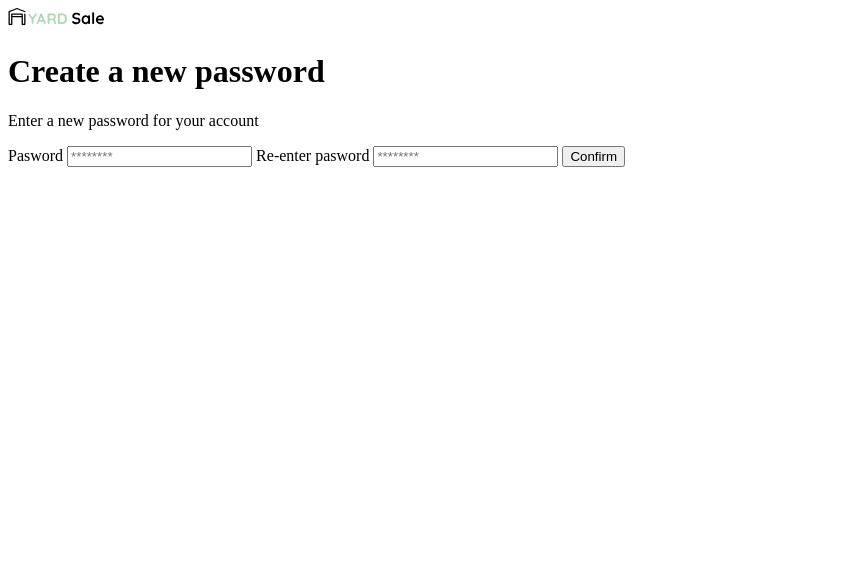
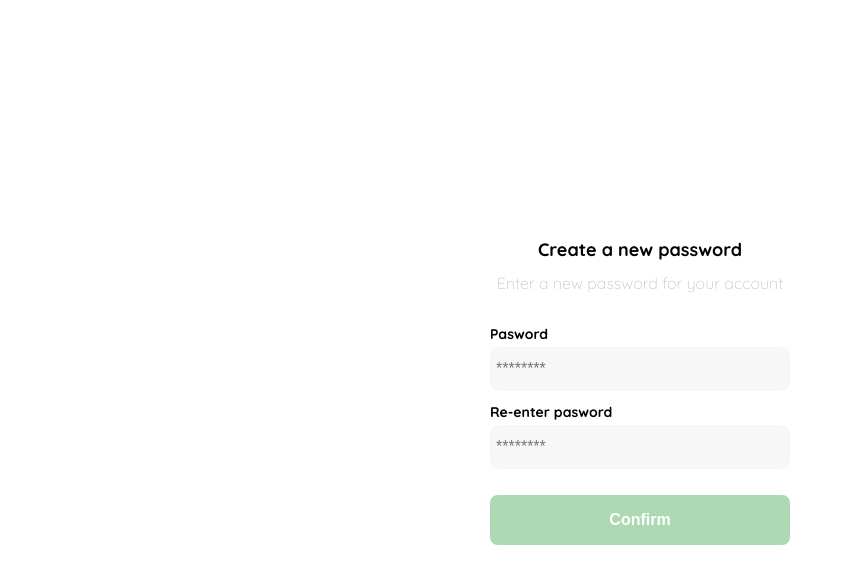
Before and after one commit to joseuribeh98/YardSale, a plain HTML site: page createNewPassword.html in a window 1280 px wide. Shown: the whole page, without its empty margins (0-845 px from the left). Drawn offline with Linux system fonts and the light colour scheme.

Commit message:
Added styles to CreateNewPassword.html

```diff
--- a/createNewPassword.html
+++ b/createNewPassword.html
@@ -5,6 +5,92 @@
     <meta http-equiv="X-UA-Compatible" content="IE=edge" />
     <meta name="viewport" content="width=device-width, initial-scale=1.0" />
     <title>Document</title>
+    <link rel="preconnect" href="https://fonts.gstatic.com" crossorigin>
+    <link href="https://fonts.googleapis.com/css2?family=Quicksand:wght@300;500;700&display=swap" rel="stylesheet">
+    <style>
+              :root {
+        --white: #ffffff;
+        --black: #000000;
+        --very-light-pink: #c7c7c7;
+        --text-input-field: #f7f7f7;
+        --hospital-green: #acd9b2;
+        --sm: 14px;
+        --md: 16px;
+        --lg: 18px;
+      }
+        body {
+            margin: 0;
+            font-family: 'Quicksand', sans-serif;
+        }
+        .login {
+            width: 100%;
+            height: 100vh;
+            display: grid;
+            place-items: center;
+        }
+        .form-container {
+            display: grid;
+            grid-template-rows: auto 1fr auto;
+            width: 300px;
+        }
+        .logo {
+            width: 150px;
+            margin-bottom: 48px;
+            justify-self: center;
+            display: none;
+        }
+        .title {
+            font-size: var(--lg);
+            margin-bottom: 12px;
+            text-align: center;
+        }
+        .subtitle {
+            color: var(--very-light-pink);
+            font-size: var(--md);
+            font-weight: 300;
+            margin-top: 0;
+            margin-bottom: 32px;
+            text-align: center;
+        }
+        form {
+            display: flex;
+            flex-direction: column;
+        }
+        .label {
+            font-size: var(--sm);
+            font-weight: bold;
+            margin-bottom: 4px;
+        }
+        .input {
+            background-color: var(--text-input-field);
+            border: none;
+            border-radius: 8px;
+            height: 32px;
+            font-size: var(--md);
+            padding: 6px;
+            margin-bottom: 12px;
+        }
+        .primary-btn {
+            background-color: var(--hospital-green);
+            border-radius: 8px;
+            border: none;
+            color: var(--white);
+            width: 100%;
+            cursor: pointer;
+            font-size: var(--md);
+            font-weight: bold;
+            height: 50px;
+        }
+        .login-btn {
+            margin-top: 14px;
+            margin-bottom: 30px;
+        }
+        @media (max-width: 640px) {
+            .logo {
+                display: block;
+            }
+        }
+    </style>
   </head>
   <body>
     <div class="login">
@@ -18,7 +104,7 @@
             <input type= "password" id="password" placeholder="********" class="input input-password"></input>
             <label for="new-password" class="label">Re-enter pasword</label>
             <input type= "password" id="new-password" placeholder="********" class="input input-password"></input>
-            <input type="submit" value="Confirm" class="primary-btn login-button">
+            <input type="submit" value="Confirm" class="primary-btn login-btn">
         </form>
       </div>
     </div>
```
